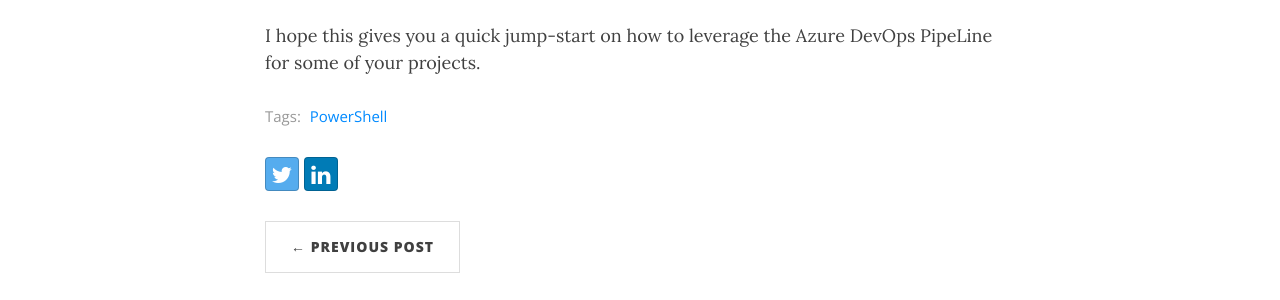
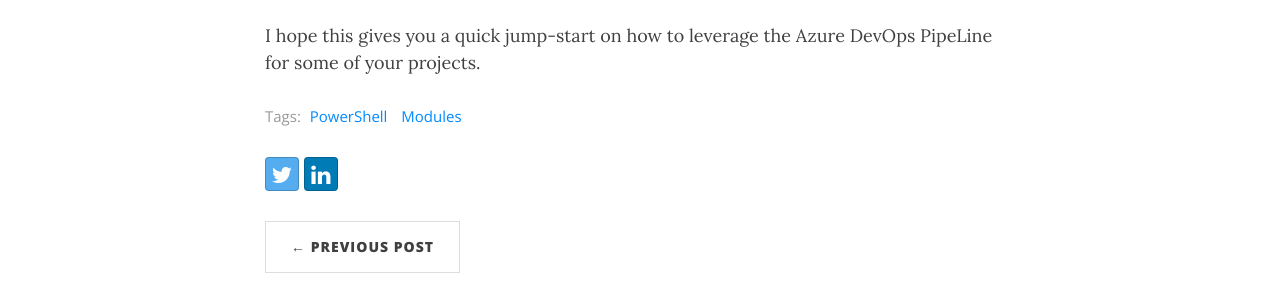
Before and after one commit to KevinMarquette/kevinmarquette.github.io, a Jekyll site: the page built from _posts/2018-09-20-Powershell-Building-Modules-with-the-Azure-DevOps-Pipeline.md, in a window 1280 px wide and 900 px high, scrolled down 5928 px. Shown: the part 225-525 px from the top of the window. Built offline with Jekyll 4.4.1, drawn with Linux system fonts in a browser that asks for light colours; nearby versions of some CDN libraries.

Commit message:
fix tags

```diff
--- a/_posts/2018-09-20-Powershell-Building-Modules-with-the-Azure-DevOps-Pipeline.md
+++ b/_posts/2018-09-20-Powershell-Building-Modules-with-the-Azure-DevOps-Pipeline.md
@@ -2,7 +2,7 @@
 layout: post
 title: "Powershell: Building Modules with the Azure DevOps Pipeline"
 date: 2018-09-20
-tags: [PowerShell]
+tags: [PowerShell,Modules]
 share-img: "/img/share-img/2018-09-20-Powershell-Building-Modules-with-the-Azure-DevOps-Pipeline.png"
 ---
 Microsoft just released a new [Azure DevOps](https://azure.microsoft.com/en-us/services/devops/?nav=min) service offering called [Azure Pipleines](https://azure.microsoft.com/en-us/services/devops/pipelines) that is free for open source projects. I decided to check it out by moving my PSGraph build and release pipeline over to Azure Pipelines.
```
Also changed, not shown: _posts/2018-08-04-Powershell-Standard-Library-Binary-Module.md (+1 -1 lines), tags.md (+1 -0 lines).
